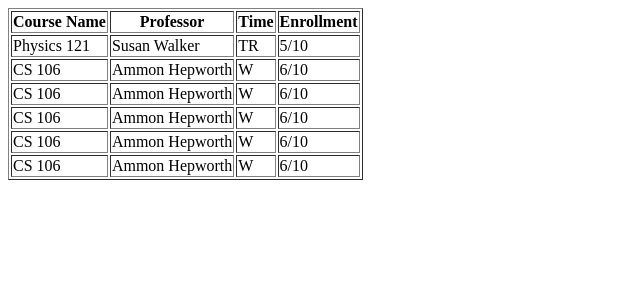
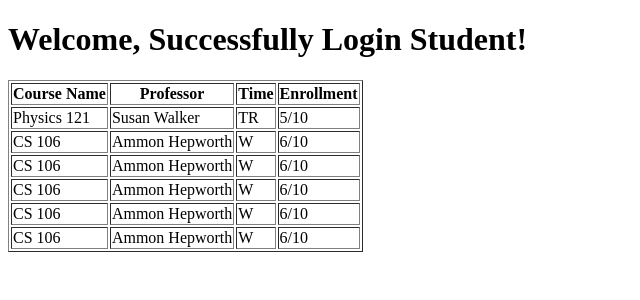
Before and after one commit to LuisMora8/CourseManager, a Flask app: template templates/student.html in a window 1280 px wide. Shown: the top 300 px of the page, without its empty margins (0-640 px from the left). Run offline with Flask 3, Linux system fonts and the light colour scheme; the template is opened without the code that fills it, so the values that code supplies are empty.

Commit message:
assigned student home page

```diff
--- a/templates/student.html
+++ b/templates/student.html
@@ -4,6 +4,7 @@
     <script src="{{ url_for('static',filename='student.js') }}"></script>
   </head>
   <body onload="displayCourses()">
+    <h1>Welcome, Successfully Login Student! </h1>
     <div id="courselist"></div>
   </body>
 </html>
```
